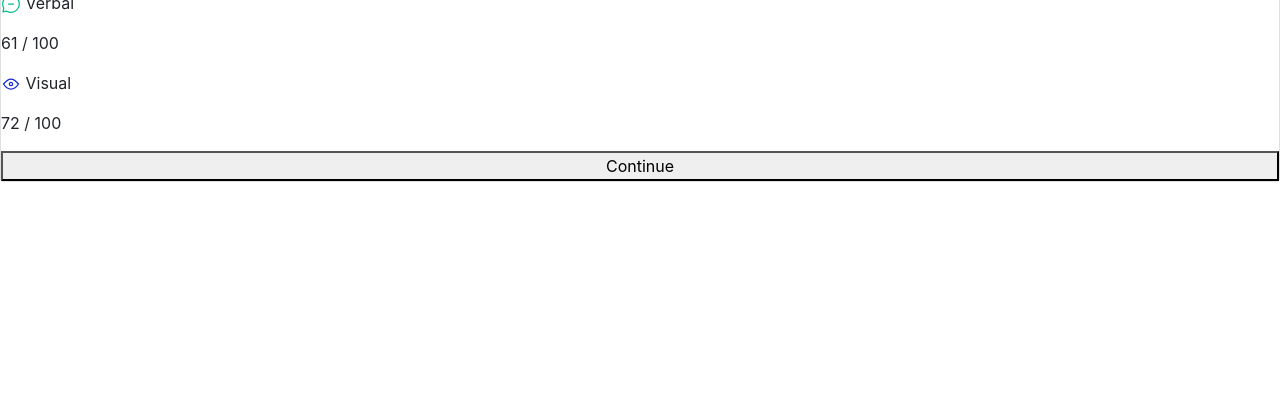
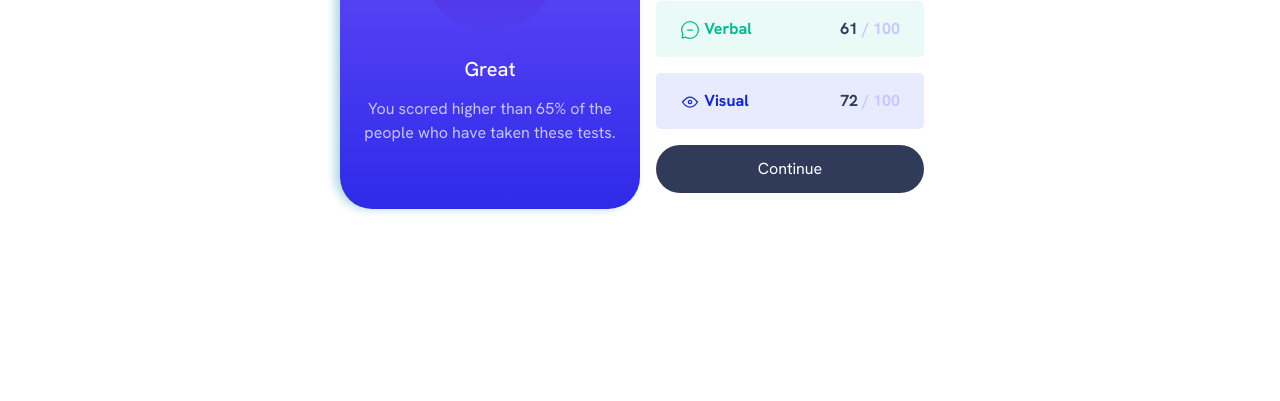
Before and after one commit to DSAW-2024-1/css-frameworks-1JuL, a plain HTML site: page bootstrap-workshop/index.html in a window 1280 px wide. Shown: the part 399-800 px from the top of the page. Drawn offline with nearby package versions, Linux system fonts and the light colour scheme.

Commit message:
Bootstrap webpage v1

```diff
--- a/bootstrap-workshop/bootstrap.css
+++ b/bootstrap-workshop/bootstrap.css
@@ -0,0 +1,156 @@
+@font-face {
+    font-family: "hanken-grotesk";
+    src: url("../assets/fonts/HankenGrotesk-VariableFont_wght.ttf")
+      format("truetype");
+  }
+
+.main-container{
+    font-family: "hanken-grotesk";
+    background-color: white;
+}
+
+.container{
+    max-height: 45vh;
+    max-width: 100%;
+}
+
+.primera{
+    display: flex;
+    text-align: center;
+    align-items: center;
+    max-height: 65vh;
+    max-width: 100vw;
+    border-radius: 0 0 2rem 2rem;
+    box-shadow: -5px 0px 10px lightblue;
+    color: hsl(0, 0%, 100%);
+    background-image: linear-gradient(hsl(252, 100%, 67%), hsl(241, 81%, 54%));
+}
+
+.first-blue-card p{margin-top: 1rem;}
+
+.segunda{
+    padding: 1rem;
+}
+
+.reaccion{
+    background-color: hsl(0, 82%, 96%);
+    border-radius: 5px;
+    &.reaccion .color-texto{
+        color: hsl(0, 100%, 67%);
+    }
+}
+
+.memoria{
+    background-color: hsl(40, 79%, 96%);
+    border-radius: 5px;
+    &.memoria .color-texto{
+        color: hsl(39, 100%, 56%);
+    }
+}
+
+.verbal{
+    background-color: hsl(167, 64%, 95%);
+    border-radius: 5px;
+    &.verbal .color-texto{
+        color: hsl(166, 100%, 37%);
+    }
+}
+
+.visual{
+    background-color: hsl(231, 84%, 95%);
+    border-radius: 5px;
+    &.visual .color-texto{
+        color: hsl(234, 85%, 45%);
+    }
+}
+
+.texto{
+    display:flex;
+    flex-direction: row;
+    justify-content: space-between;
+    padding: 1rem .5rem 0rem .5rem;
+    margin: 1rem;
+    font-weight: bold;
+}
+
+button{
+    border-style: none;
+    border-radius: 5rem;
+    background-color: hsl(224, 30%, 27%);
+    height: 3rem;
+}
+
+.button-link{
+    text-decoration: none;
+    color: hsl(0, 0%, 100%);
+    font-size: medium;
+}
+
+.button-link:hover{
+    text-decoration: none;
+    color: hsl(0, 0%, 100%);
+}
+
+button:hover{
+    background-image: linear-gradient(hsl(252, 100%, 67%), hsl(241, 81%, 54%));
+}
+
+.circulo{
+    border-radius: 50%;
+    height: 8rem;
+    width: 8rem;
+    background-image: linear-gradient(hsla(256, 72%, 46%, 1), hsla(241, 72%, 46%, 0));
+    text-align: center;
+    padding: 1.2rem 0 0rem 0;
+    margin: auto;
+    &.circulo h1{
+        margin: 0;
+        padding: 0;
+        font-size: 3rem;
+        font-weight: bold;
+    }
+    &.circulo p{
+        margin: 0;
+    }
+}
+
+.great{
+    margin-top: .5rem;
+    padding-top: 1rem;
+}
+
+p{
+    color: hsl(241, 100%, 89%);
+    padding-left: 1rem;
+    padding-right: 1rem;
+}
+
+span{
+    color: hsl(224, 30%, 27%);
+    font-weight: bold;
+}
+
+@media only screen and (min-width: 576px) {
+    .container{
+        display: flex;
+        max-width: 600px;
+        max-height: fit-content;
+        padding-top: 25vh;
+    }
+
+    .primera{
+        display: flex;
+        justify-content: center;
+        align-items: center;
+        border-radius: 2rem;
+        box-shadow: -5px 0px 10px lightblue;
+        color: hsl(0, 0%, 100%);
+        background-image: linear-gradient(hsl(252, 100%, 67%), hsl(241, 81%, 54%));
+    }
+
+    p{
+        padding-left: 0;
+        padding-right: 0;
+    }
+
+}
--- a/bootstrap-workshop/index.html
+++ b/bootstrap-workshop/index.html
@@ -4,63 +4,86 @@
     <meta charset="utf-8" />
     <meta name="viewport" content="width=device-width, initial-scale=1" />
     <title>Bootstrap Workshop</title>
-    <link
-      href="https://cdn.jsdelivr.net/npm/bootstrap@5.3.2/dist/css/bootstrap.min.css"
-      rel="stylesheet"
-      integrity="sha384-T3c6CoIi6uLrA9TneNEoa7RxnatzjcDSCmG1MXxSR1GAsXEV/Dwwykc2MPK8M2HN"
-      crossorigin="anonymous"
-    />
-    <link href="./bootstrap.css" rel="stylesheet">
+    <link href="https://cdn.jsdelivr.net/npm/bootstrap@5.3.2/dist/css/bootstrap.min.css" rel="stylesheet" integrity="sha384-T3c6CoIi6uLrA9TneNEoa7RxnatzjcDSCmG1MXxSR1GAsXEV/Dwwykc2MPK8M2HN" crossorigin="anonymous"/>
+    <link rel="stylesheet" href="./bootstrap.css"/>
   </head>
 
   <body>
-    <main>
-      <div class="card">
-        <div class="overall_score">
-          <h1>Your Result</h1>
-          <p class="puntaje"><span>76</span> of 100</p>
+    <div class="main-container">
+      <div class="container container-sm container-md"> <!-- Contenedor donde se encuentran las dos columnas. (Clases de acuerdo al responsive desing)  -->
+        <div class="row">
 
-          <div class="clasificacion">
-            <h2 class="rank">Great</h2>
-            <p>You scored higher than 65% of the people who have taken these tests.</p>
+          <div class="primera col-sm-6">  <!-- Primera Columna -->
+            <div class="first-blue-card"> <!-- Carta azul donde va el puntaje total -->
+              <p>Your Result</p>
+
+              <div class="circulo">       <!-- Circulo para el puntaje -->
+                <h1>76</h1>
+                <p>of 100</p>
               </div>
 
-        </div>
+              <h5 class="great">Great</h5>
+              <p>
+                You scored higher than 65% of the people who have taken these
+                tests.
+              </p>
 
-
-        <div class="second-content">
-          <h2>Summary</h2>
-          <div class="content reaction">
-              <div class="position-text">
-                  <p class="content-color"><img src="../assets/images/icon-reaction.svg" alt="reaction"> Reaction</p> <p><span>80 </span>/ 100</p>
             </div>
           </div>
 
-          <div class="content memory">
-              <div class="position-text">
-                  <p class="content-color"><img src="../assets/images/icon-memory.svg" alt=" memory"> Memory</p> <p><span>92 </span>/ 100</p>
+          <div class="segunda col-sm-6">  <!-- Segunda Columna -->
+            <div class="segunda-parte-puntajes">  <!-- Parte blanca donde van los puntajes individuales por categoria  -->
+              <h5><span>Summary</span></h5>
+
+              <div class="puntaje reaccion">
+                <div class="texto">
+                  <p class="color-texto">
+                    <img src="../assets/images/icon-reaction.svg" alt="reaction icon"/>
+                    Reaction
+                  </p>
+                  <p><span>80 </span>/ 100</p>
                 </div>
               </div>
 
-          <div class="content verbal">
-              <div class="position-text">
-                  <p class="content-color"><img src="../assets/images/icon-verbal.svg" alt=""> Verbal</p> <p><span>61 </span>/ 100</p>
+              <div class="puntaje memoria">
+                <div class="texto">
+                  <p class="color-texto">
+                    <img src="../assets/images/icon-memory.svg" alt="memory icon" />
+                    Memory
+                  </p>
+                  <p><span>92 </span>/ 100</p>
                 </div>
               </div>
 
-          <div class="content visual">
-              <div class="position-text">
-                  <p class="content-color"><img src="../assets/images/icon-visual.svg" alt=""> Visual</p> <p><span>72 </span>/ 100</p>
+              <div class="puntaje verbal">
+                <div class="texto">
+                  <p class="color-texto">
+                    <img src="../assets/images/icon-verbal.svg" alt="verbal icon" />
+                    Verbal
+                  </p>
+                  <p><span>61 </span>/ 100</p>
+                </div>
+              </div>
+
+              <div class="puntaje visual">
+                <div class="texto">
+                  <p class="color-texto">
+                    <img src="../assets/images/icon-visual.svg" alt="visual icon" />
+                    Visual
+                  </p>
+                  <p><span>72 </span>/ 100</p>
                 </div>
               </div>
 
               <div class="d-grid gap-2">
-              <button class="button">Continue</button>
-          </div>
+                <button><a class="button-link" href="#">Continue</a></button>
               </div>
 
             </div>
-    </main>
+          </div>
+        </div>
+      </div>
+    </div>
 
     <!-- No elimine este tag -->
     <script
```
Lines whose indentation alone changed are shown as unchanged.
